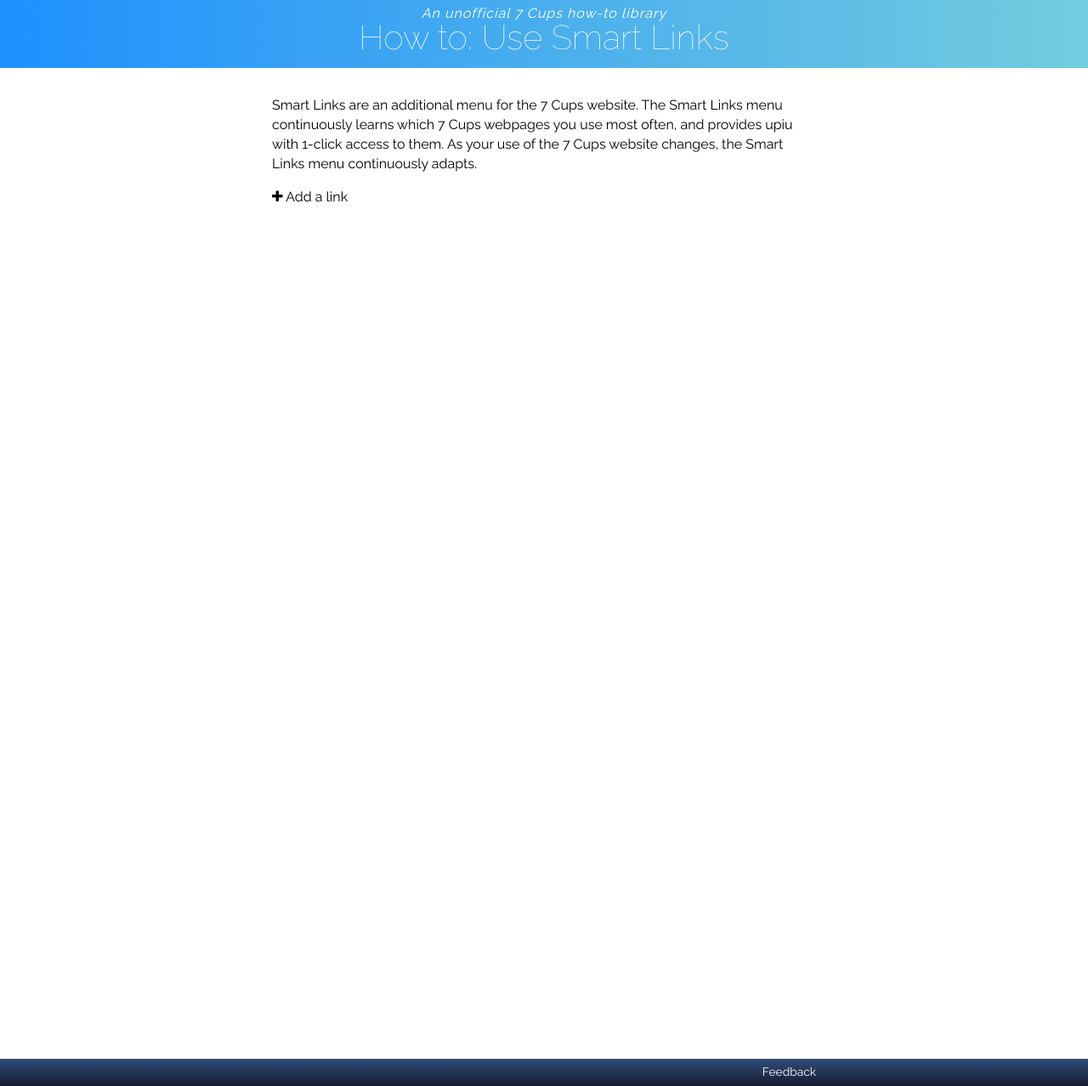
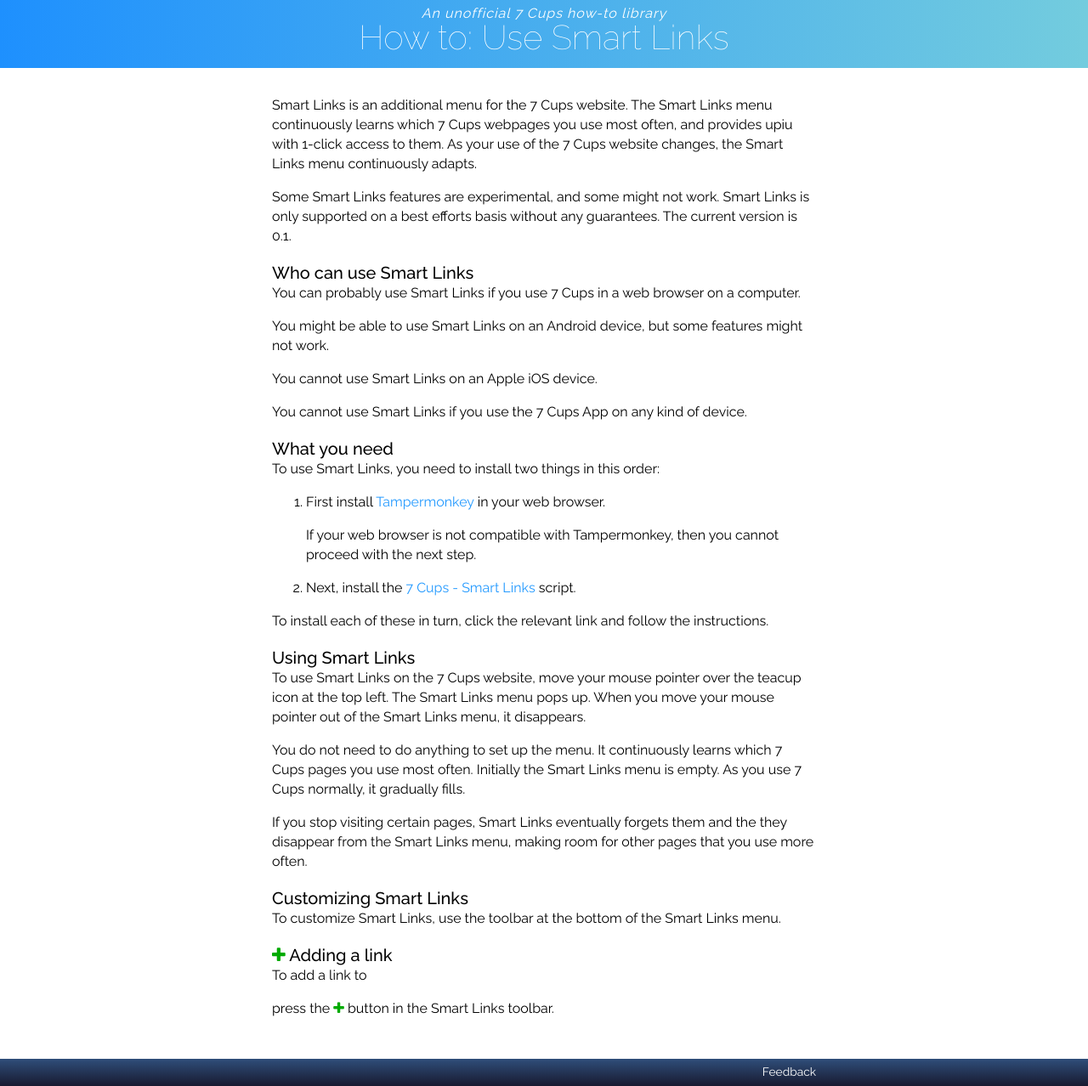
Before and after one commit to RarelyCharlie/rarelycharlie.github.io, a Jekyll site: the page built from _draft/links.md, in a window 1280 px wide and 1278 px high. Shown: the whole window at 85% size. Built offline with Jekyll 4.4.1, drawn with Linux system fonts in a browser that asks for light colours.

Commit message:
style etc

```diff
--- a/_draft/links.md
+++ b/_draft/links.md
@@ -4,6 +4,46 @@ title: Use Smart Links
 linkas: false
 feedback: "https://www.7cups.com/@RarelyCharlie"
 ---
-Smart Links are an additional menu for the 7 Cups website. The Smart Links menu continuously learns which 7 Cups webpages you use most often, and provides upiu with 1-click access to them. As your use of the 7 Cups website changes, the Smart Links menu continuously adapts.
+<style>.fa-plus {color: #0a0;} .fa-minus {color: #a00;} .fa-thumb-tack {color: #fa0; transform: rotate(17deg);} .fa-star {color: #f44; transform: rotate(-7deg);} .fa-pencil {color: #07d;} .fa-cog {color: #667;}</style>
+Smart Links is an additional menu for the 7 Cups website. The Smart Links menu continuously learns which 7 Cups webpages you use most often, and provides upiu with 1-click access to them. As your use of the 7 Cups website changes, the Smart Links menu continuously adapts.
 
-<i class="fa fa-plus"></i> Add a link
+Some Smart Links features are experimental, and some might not work. Smart Links is only supported on a best efforts basis without any guarantees. The current version is 0.1.
+
+### Who can use Smart Links
+
+You can probably use Smart Links if you use 7 Cups in a web browser on a computer.
+
+You might be able to use Smart Links on an Android device, but some features might not work.
+
+You cannot use Smart Links on an Apple iOS device.
+
+You cannot use Smart Links if you use the 7 Cups App on any kind of device.
+
+### What you need
+To use Smart Links, you need to install two things in this order:
+
+1. First install [Tampermonkey](http://tampermonkey.net/) in your web browser.
+
+   If your web browser is not compatible with Tampermonkey, then you cannot proceed with the next step.
+
+2. Next, install the [7 Cups - Smart Links](https://greasyfork.org/en/scripts/zzzzzzzzzzz) script.
+
+To install each of these in turn, click the relevant link and follow the instructions.
+
+### Using Smart Links
+
+To use Smart Links on the 7 Cups website, move your mouse pointer over the teacup icon at the top left. The Smart Links menu pops up. When you move your mouse pointer out of the Smart Links menu, it disappears.
+
+You do not need to do anything to set up the menu. It continuously learns which 7 Cups pages you use most often. Initially the Smart Links menu is empty. As you use 7 Cups normally, it gradually fills.
+
+If you stop visiting certain pages, Smart Links eventually forgets them and the they disappear from the Smart Links menu, making room for other pages that you use more often.
+
+### Customizing Smart Links
+
+To customize Smart Links, use the toolbar at the bottom of the Smart Links menu.
+
+### <i class="fa fa-plus"></i> Adding a link
+
+To add a link to
+
+press the <i class="fa fa-plus"></i> button in the Smart Links toolbar.
```
